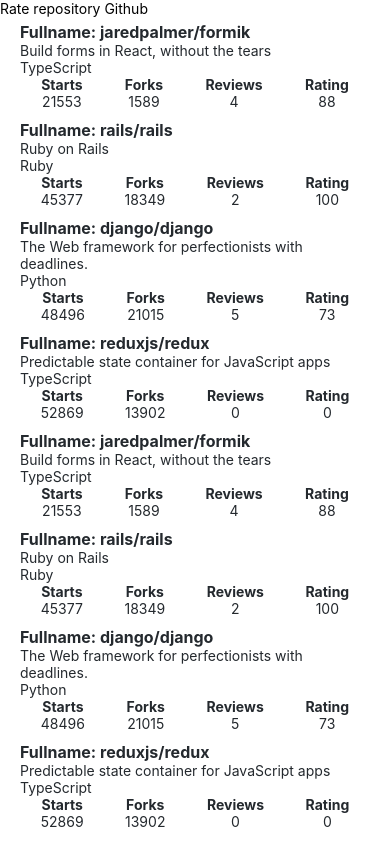
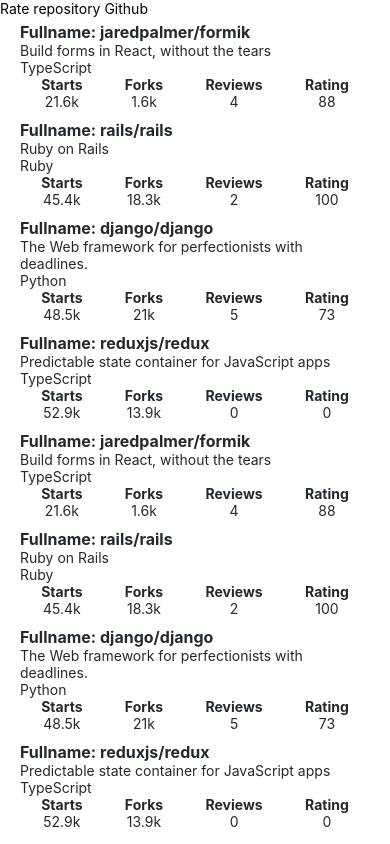
Before and after one commit to CarlosArgelio/react-native, a React Native app: screen / in a window 390 px wide. Built offline with nearby package versions, Linux system fonts and the light colour scheme.

Commit message:
feat: add util Parse Thousands

```diff
--- a/src/components/RepositoryItem.jsx
+++ b/src/components/RepositoryItem.jsx
@@ -1,29 +1,7 @@
 import React from 'react'
 import { View, StyleSheet } from 'react-native'
 import StyledText from './StyledText'
-
-const RepositoryStats = (props) => {
-  return (
-    <View style={{ flexDirection: 'row', justifyContent: 'space-around' }}>
-      <View>
-        <StyledText align='center' fontWeight='bold'>Starts</StyledText>
-        <StyledText align='center'>{props.stargazersCount}</StyledText>
-      </View>
-      <View>
-        <StyledText align='center' fontWeight='bold'>Forks</StyledText>
-        <StyledText align='center'>{props.forksCount}</StyledText>
-      </View>
-      <View>
-        <StyledText align='center' fontWeight='bold'>Reviews</StyledText>
-        <StyledText align='center'>{props.reviewCount}</StyledText>
-      </View>
-      <View>
-        <StyledText align='center' fontWeight='bold'>Rating</StyledText>
-        <StyledText align='center'>{props.ratingAverage}</StyledText>
-      </View>
-    </View>
-  )
-}
+import RepositoryStats from './RepositoryStats'
 
 const RepositoryItem = (props) => {
   return (
--- /dev/null
+++ b/src/components/RepositoryStats.jsx
@@ -0,0 +1,29 @@
+import React from 'react'
+import { parseThousands } from '../utils/parseThousands'
+import { View } from 'react-native-web'
+import StyledText from './StyledText'
+
+const RepositoryStats = (props) => {
+  return (
+    <View style={{ flexDirection: 'row', justifyContent: 'space-around' }}>
+      <View>
+        <StyledText align='center' fontWeight='bold'>Starts</StyledText>
+        <StyledText align='center'>{parseThousands(props.stargazersCount)}</StyledText>
+      </View>
+      <View>
+        <StyledText align='center' fontWeight='bold'>Forks</StyledText>
+        <StyledText align='center'>{parseThousands(props.forksCount)}</StyledText>
+      </View>
+      <View>
+        <StyledText align='center' fontWeight='bold'>Reviews</StyledText>
+        <StyledText align='center'>{parseThousands(props.reviewCount)}</StyledText>
+      </View>
+      <View>
+        <StyledText align='center' fontWeight='bold'>Rating</StyledText>
+        <StyledText align='center'>{parseThousands(props.ratingAverage)}</StyledText>
+      </View>
+    </View>
+  )
+}
+
+export default RepositoryStats
--- /dev/null
+++ b/src/utils/parseThousands.js
@@ -0,0 +1,7 @@
+const parseThousands = value => {
+  return value >= 1000 ? `${Math.round(value / 100) / 10}k` : String(value)
+}
+
+export {
+  parseThousands
+}
```
